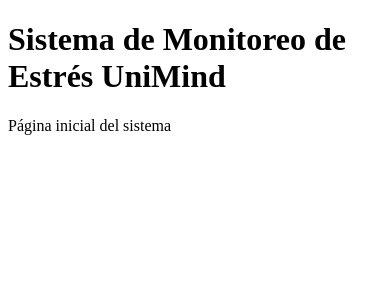
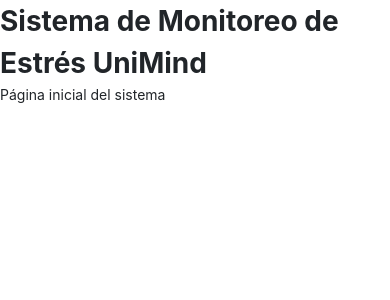
Before and after one commit to jorian101/unimind, a PHP site: page / in a window 390 px wide. Shown: the top 300 px of the page. Run offline with PHP 8.4, Linux system fonts and the light colour scheme.

Commit message:
style: crear estilo global

```diff
--- a/frontend/assets/css/style.css
+++ b/frontend/assets/css/style.css
@@ -1 +1,85 @@
 /* Estilos principales del sistema */
+@import url("theme.css");
+
+/* CSS Reset */
+*,
+*::before,
+*::after {
+  box-sizing: border-box;
+  margin: 0;
+  padding: 0;
+}
+
+html {
+  font-size: 16px;
+  line-height: 1.5;
+}
+
+body {
+  font-family: var(--font);
+  background-color: var(--bg-100);
+  color: var(--var-900);
+  min-height: 100vh;
+}
+
+/* Responsive utilities */
+.container {
+  width: 100%;
+  max-width: 1200px;
+  margin: 0 auto;
+  padding: 0 0.5rem;
+}
+
+@media (min-width: 390px) {
+  html {
+    font-size: 14px;
+  }
+
+  .container {
+    padding: 0 1rem;
+  }
+}
+
+@media (min-width: 768px) {
+  html {
+    font-size: 16px;
+  }
+
+  .container {
+    padding: 0 2rem;
+  }
+}
+
+@media (min-width: 1024px) {
+  .container {
+    padding: 0 3rem;
+  }
+}
+
+@media (min-width: 1440px) {
+  .container {
+    max-width: 1440px;
+    padding: 0 4rem;
+  }
+}
+
+/* Mobile responsiveness */
+@media (max-width: 767px) {
+  html {
+    font-size: 14px;
+  }
+
+  .container {
+    padding: 0 0.5rem;
+  }
+}
+
+/* Hide scrollbar for modern browsers */
+html {
+  scrollbar-width: none; /* Firefox */
+  -ms-overflow-style: none; /* IE and Edge */
+}
+
+html::-webkit-scrollbar {
+  display: none; /* Chrome, Safari, Opera */
+}
```
